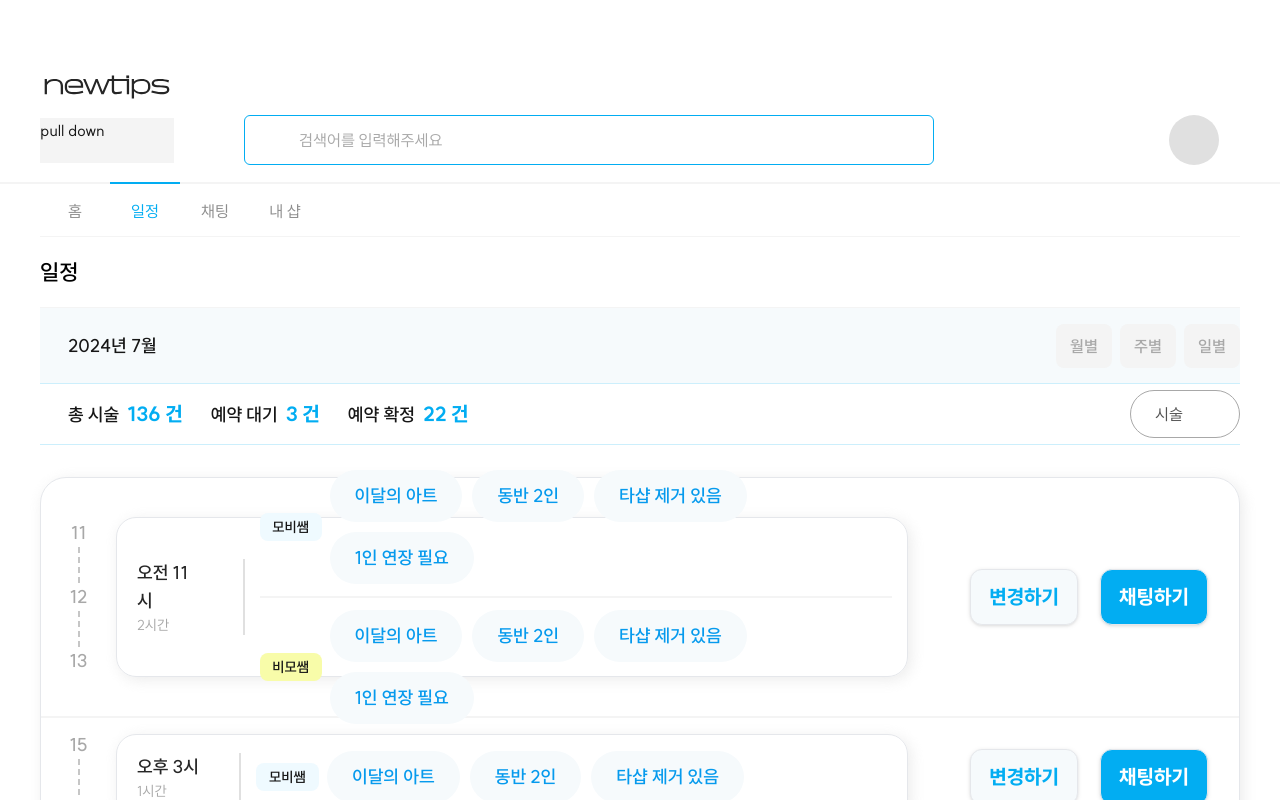
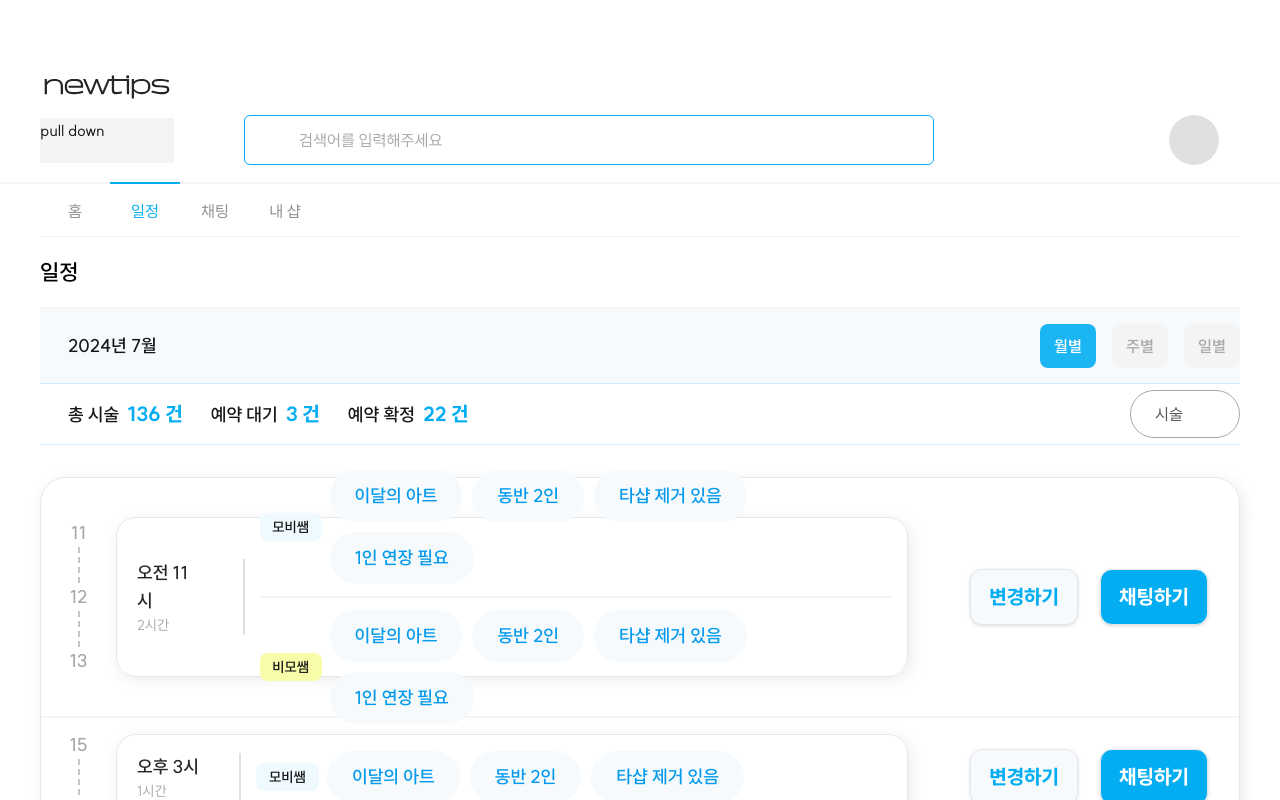
Before and after one commit to mobi-projects/nail-case-client, a Next.js app: page /manager/base/schedule/today in a window 1280 px wide. Shown: the top 800 px of the page. Built offline with nearby package versions, Linux system fonts and the light colour scheme; some icons are missing.

Commit message:
✨ NTDateTime에 page routing기능 추가
* issue: [NAILCASE-161](https://nailcase.atlassian.net/browse/NAILCASE-161)
sub-issues:
- [NAILCASE-171](https://nailcase.atlassian.net/browse/NAILCASE-171)

```diff
--- a/src/component/custom/manager/base/schedule/layout/01/index.tsx
+++ b/src/component/custom/manager/base/schedule/layout/01/index.tsx
@@ -1,9 +1,12 @@
 "use client"
 import dayjs from "dayjs"
+import { useRouter } from "next/navigation"
+import { useState } from "react"
 
 import NTDateTime from "@/component/common/nt-date-time"
 import NTIcon from "@/component/common/nt-icon"
 import NTPulldown from "@/component/common/nt-pulldown"
+import { PATH_LIST_FOR_MANAGER_BASE_SCHEDULE_TOOLBAR } from "@/constant/toolbar-list"
 import { usePulldown } from "@/hook/use-component"
 
 export default function ScheduleLayout() {
@@ -20,6 +23,15 @@ function ScheduleController() {
 	const year = dayjs().year()
 	const month = dayjs().month() + 1
 	const categoryArr = ["월별", "주별", "일별"]
+
+	const [clickIdx, setClickIdx] = useState(0)
+	const router = useRouter()
+
+	const onClickBtn = (idx: number) => {
+		setClickIdx(idx)
+		router.push(PATH_LIST_FOR_MANAGER_BASE_SCHEDULE_TOOLBAR[idx])
+	}
+
 	return (
 		<div className="flex h-full w-full items-center justify-between border-t-[1.5px] border-t-Gray10 bg-BGblue01">
 			<div className="gap-x- flex items-center">
@@ -27,9 +39,15 @@ function ScheduleController() {
 				<p className="text-Headline02 text-Gray100">{`${year}년 ${month}월`}</p>
 				<NTIcon icon="expandRight" className="h-7 w-7 text-Gray08" />
 			</div>
-			<div className="flex gap-x-2">
+			<div className="flex gap-x-4">
 				{categoryArr.map((category, idx) => (
-					<NTDateTime key={idx}>{category}</NTDateTime>
+					<NTDateTime
+						key={idx}
+						isClicked={clickIdx === idx}
+						clickCallback={() => onClickBtn(idx)}
+					>
+						{category}
+					</NTDateTime>
 				))}
 			</div>
 		</div>
@@ -37,6 +55,7 @@ function ScheduleController() {
 }
 function ScheduleInfo() {
 	const pulldownSchedule = usePulldown()
+
 	return (
 		<div className="flex h-full w-full items-center justify-between border-y-[1px] border-y-PB50/40">
 			<div className="flex h-full items-center pl-7">
@@ -61,6 +80,7 @@ function ScheduleInfo() {
 					<p className="text-Headline01 text-PB100">22 건</p>
 				</div>
 			</div>
+
 			<NTPulldown
 				description="시술 건수를 선택해주세요"
 				optionArr={["3건이하", "4건 이상 6건 이하", "7건 이상"]}
```
